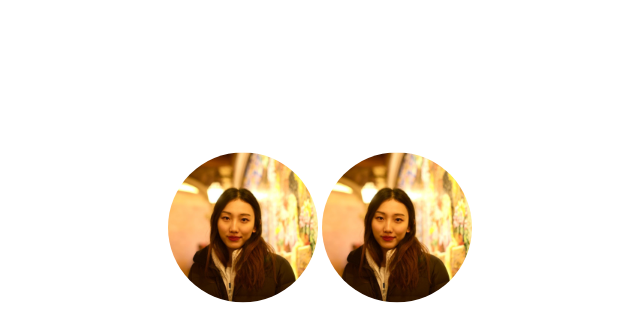
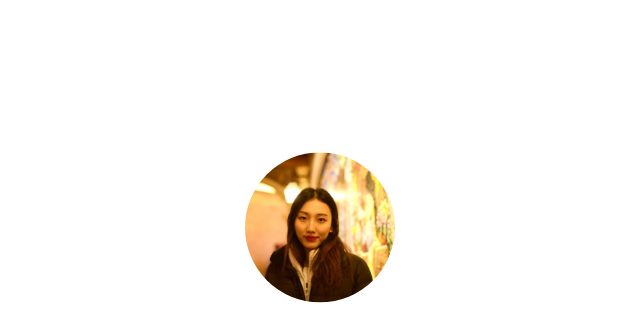
Before and after one commit to lichelsey/lichelsey.github.io, a plain HTML site: page index.html in a window 1280 px wide. Shown: the top 330 px of the page, without its empty margins (320-960 px from the left). Drawn offline with Linux system fonts and the light colour scheme; some icons are missing.

Commit message:
Update index.html

```diff
--- a/index.html
+++ b/index.html
@@ -41,8 +41,8 @@
   <body>
     <section id="content">
       <!-- Avatar image -->
-      <img src="image.JPEG" alt="Carl Barks" class="avatar" />
-      <img src="image.jpeg" alt="Carl Barks" class="avatar" />
+
+      <img src="image.jpeg" alt="Carl Barkshh" class="avatar" />
 
       <!-- Text -->
       <h1>Chelsey Xinyue Li</h1>
```
